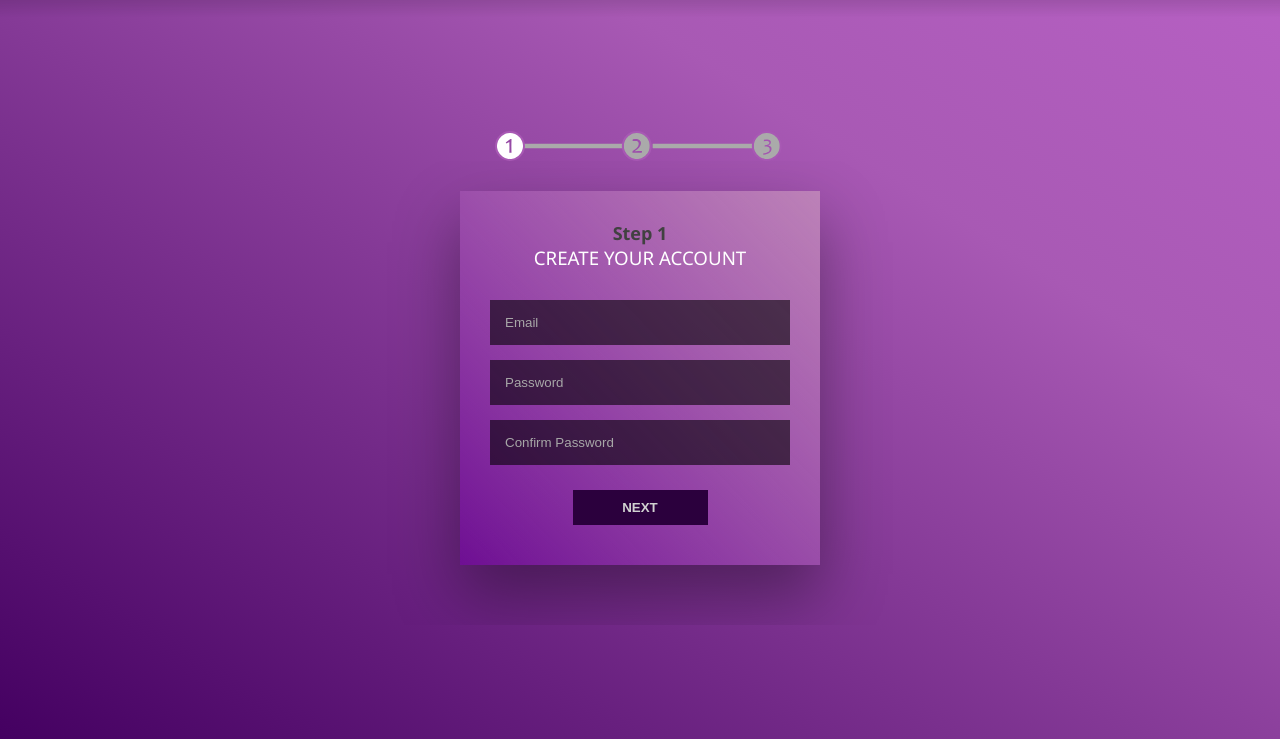
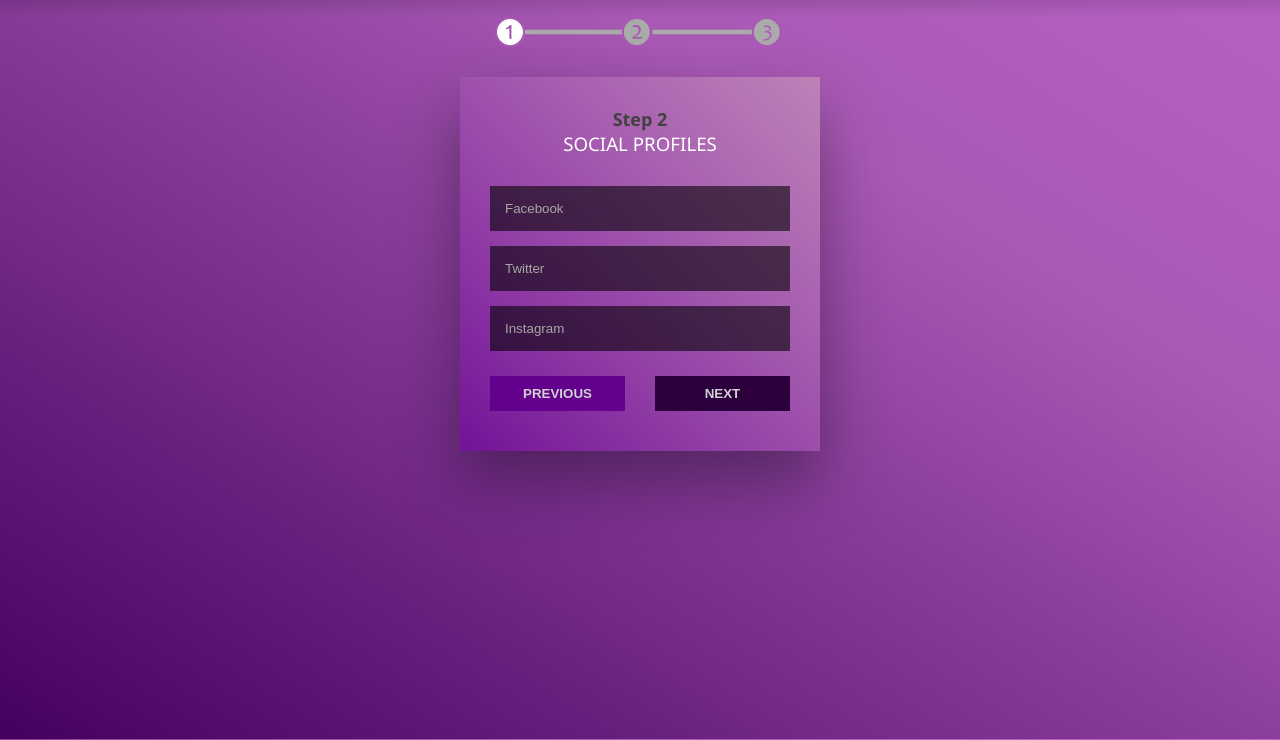
Before and after one commit to CodeBase912/Multi-Step-Form, a plain HTML site: page index.html in a window 1280 px wide. Both pictures are taken after a click on the button "NEXT". Shown: the part 61-801 px from the top of the page. Drawn offline with Linux system fonts and the light colour scheme.

Commit message:
refactor: css animation and javascript toggle of css classes

```diff
--- a/app.js
+++ b/app.js
@@ -6,8 +6,6 @@ const progress_bar = document.querySelector(
 const progress_bar_icons = document.querySelectorAll("[data-step-icon]");
 const submit_btn = document.querySelector("#msf-btn-submit");
 
-console.log("form_step_cards: ", form_step_cards);
-
 // Add click event listener to the multi-step form
 multi_step_form.addEventListener("click", (e) => {
   if (e.target.dataset?.action) {
@@ -15,6 +13,18 @@ multi_step_form.addEventListener("click", (e) => {
     const currentStep = e.target.action;
     if (e.target.dataset.action === "next") {
       // Show next form step
+
+      // Start by hiding current form step
+      const current_step_card = [...form_step_cards].find((card) =>
+        card.classList.contains("form__active-step")
+      );
+      current_step_card.classList.toggle("form__active-step");
+      current_step_card.classList.toggle("form__previous-step");
+
+      // Then show the next form step
+      const next_form_step_card = form_step_cards[e.target.dataset.currentStep];
+      next_form_step_card.classList.toggle("form__active-step");
+      next_form_step_card.classList.toggle("form__next-step");
     } else if (e.target.dataset.action === "previous") {
       // Show previous form step
     } else if (e.target.dataset.action === "submit") {
--- a/style.css
+++ b/style.css
@@ -59,10 +59,12 @@ main {
   display: flex;
   flex-direction: column;
   align-items: center;
-  margin: auto;
   width: 100%;
+  height: calc(100vh - 77.16px);
+  margin: 0 auto;
   max-width: var(--max-width);
   fill: var(--progress-current-color);
+  padding: 0 10px;
 }
 
 /* Progress Bar Styles */
@@ -107,7 +109,9 @@ form {
   width: 100%;
   height: 100%;
   padding: 0 10px 30px 10px;
-  overflow: hidden;
+  overflow-x: hidden;
+  position: relative;
+  display: flex;
 }
 
 form > p,
@@ -201,30 +205,70 @@ h3 {
   background: linear-gradient(to bottom left, #bc82b7, #6f019e98);
   box-shadow: 0px 30px 60px rgba(0, 0, 0, 0.36);
   opacity: 0;
-  height: 0;
-  width: fit-content;
+  padding: 0;
+  margin: 0;
+  height: max-content;
+  width: 100%;
+  max-width: fit-content;
   pointer-events: none;
-  transition: all 0.5s ease-in-out;
+  position: absolute;
+  top: 0;
+  left: 50%;
+  transform: translateX(-50%);
 }
 
 .form__active-step {
-  transform: translateX(0px);
   opacity: 1;
+  padding: 30px;
+  margin: 30px auto;
   pointer-events: all;
-  height: fit-content;
-  margin: 30px auto;
-  padding: 30px;
+  animation: slide_in 0.5s ease-in-out forwards;
 }
 
 .form__previous-step {
-  transform: translateX(-500px);
-  opacity: 0;
-  height: 0;
-  margin: 0;
+  animation: slide_out 0.5s ease-in-out forwards;
 }
 
 .form__next-step {
   transform: translateX(500px);
-  opacity: 0;
-  height: 0;
 }
+
+@keyframes slide_in {
+  0% {
+    transform: translateX(500px);
+    opacity: 0;
+    padding: 0;
+    margin: 0;
+    pointer-events: none;
+  }
+
+  100% {
+    transform: translateX(-50%);
+    opacity: 1;
+    padding: 30px;
+    margin: 30px auto;
+    pointer-events: all;
+  }
+}
+
+@keyframes slide_out {
+  0% {
+    transform: translateX(-50%);
+    opacity: 1;
+    padding: 30px;
+    margin: 30px auto;
+    pointer-events: all;
+  }
+
+  /* 20% {
+    opacity: 0;
+  } */
+
+  100% {
+    transform: translateX(-500px);
+    opacity: 0;
+    padding: 0;
+    margin: 0;
+    pointer-events: none;
+  }
+}
```
